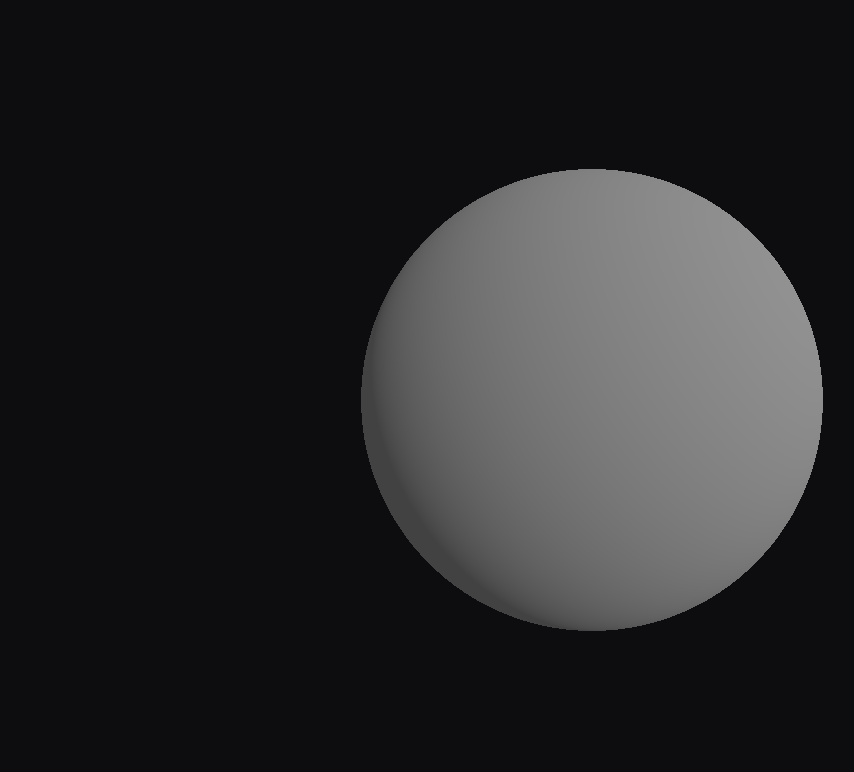
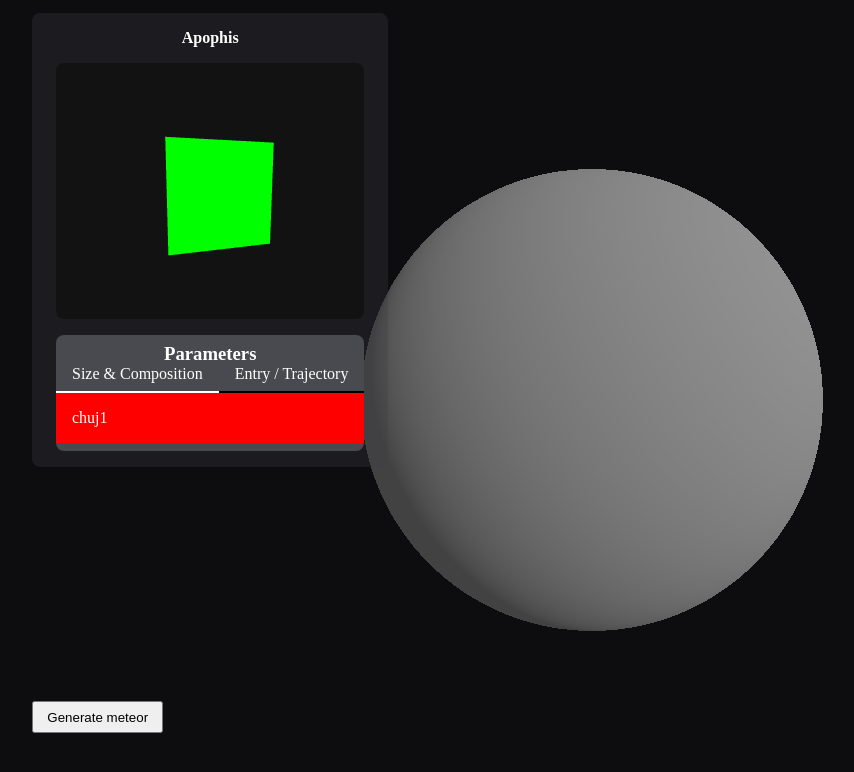
Before and after one commit to xSmilO/Nasa-space-apps-challenge-Radom, a website built with Vite: page index.html in a window 1280 px wide. Shown: the whole page, without its empty margins (48-902 px from the left). Built offline with nearby package versions, Linux system fonts and the light colour scheme; animation ran at ten frames a second.

Commit message:
adding meteor creator

```diff
--- a/index.html
+++ b/index.html
@@ -1,12 +1,43 @@
 <!DOCTYPE html>
 <html lang="en">
+
 <head>
     <meta charset="UTF-8" />
     <meta name="viewport" content="width=device-width, initial-scale=1.0" />
     <link rel="stylesheet" href="/src/style.css" />
     <title>Dobra nazwa apki dayuuum</title>
 </head>
+
 <body>
+    <button type="button" class="meteor-btn">Generate meteor</button>
+    <div class="meteor-creator">
+        <h2>Apophis</h2>
+        <div class="display">
+        </div>
+        <div class="parameters">
+            <h3>Parameters</h3>
+            <div class="categories">
+                <div class="category active" id="size-category">
+                    Size & Composition
+                </div>
+
+                <div class="category" id="entry-category">
+                    Entry / Trajectory
+                </div>
+            </div>
+
+            <div class="inputs">
+                <div class="variant" id="size-inputs">
+                    chuj1
+                </div>
+                <div class="variant" id="entry-inputs">
+                    penis
+                </div>
+            </div>
+
+        </div>
+    </div>
     <script type="module" src="/src/main.ts"></script>
 </body>
+
 </html>
--- a/src/core/engine.ts
+++ b/src/core/engine.ts
@@ -1,17 +1,24 @@
 import { Camera, Scene, SRGBColorSpace, TextureLoader, WebGLRenderer } from "three";
 import { OrbitControls } from "three/examples/jsm/Addons.js";
+import MeteorCreator from "../ui/MeteeorCreator";
 
 export class Engine {
   private renderer: WebGLRenderer;
   private textures: TextureLoader;
   private controls?: OrbitControls;
+  private meteorCreator: MeteorCreator
 
   constructor(scene: Scene, camera: Camera, animator?: (time: DOMHighResTimeStamp, frame: XRFrame) => void) {
     this.renderer = new WebGLRenderer();
     this.textures = new TextureLoader();
+    this.meteorCreator = new MeteorCreator();
+    this.meteorCreator.enable();
 
     this.renderer.setSize(window.innerWidth, window.innerHeight);
     this.renderer.setAnimationLoop((time: DOMHighResTimeStamp, frame: XRFrame) => {
+      if (this.meteorCreator.active)
+        this.meteorCreator.render();
+
       this.renderer.render(scene, camera);
       if (animator != undefined) {
         animator(time, frame);
--- a/src/earth.ts
+++ b/src/earth.ts
@@ -21,7 +21,8 @@ export class Earth extends Mesh {
 
     this.customTexture.colorSpace = SRGBColorSpace;
 
-    this.rotation.order = "YXZ";
+    this.rotation.set(0, -1.57, 0);
+    // this.rotation.order = "YXZ";
   }
 
   public setRotationFromGeolocalization(): void {
--- a/src/style.css
+++ b/src/style.css
@@ -1,6 +1,13 @@
+* {
+  padding: 0;
+  margin: 0;
+  box-sizing: border-box;
+}
+
 body {
   background-color: #0d0d0f;
   margin: 0;
+  position: relative;
 }
 
 div#radar {
@@ -12,3 +19,84 @@ div#radar {
   left: calc(100% - 450px);
   top: calc(100% - 350px);
 }
+
+.meteor-btn {
+  padding: 0.5em 1em;
+  position: absolute;
+  bottom: 5em;
+  left: 6em;
+}
+
+.meteor-creator {
+  background-color: #40424750;
+  color: white;
+  position: absolute;
+  border-radius: 0.5em;
+  left: 5em;
+  top: 30%;
+  transform: translate(0, -50%);
+  padding: 16px 24px;
+  display: flex;
+  flex-direction: column;
+  gap: 1em;
+}
+
+.meteor-creator h2 {
+  text-align: center;
+  font-size: 1em;
+}
+
+.meteor-creator .display {
+  width: 100%;
+  height: 16em;
+  background-color: #121212;
+  border-radius: 0.5em;
+}
+
+.meteor-creator .categories {
+  display: flex;
+}
+
+.parameters {
+  border-radius: 0.5em;
+  background-color: #494A50;
+  padding: 0.5em 0;
+}
+
+.parameters h3 {
+  text-align: center;
+}
+
+.parameters .categories .category {
+  padding: 0px 1em;
+  padding-bottom: 0.5em;
+  border-bottom: 2px solid black;
+  cursor: pointer;
+  transition: border-bottom 0.5s ease;
+}
+
+.parameters .categories .category.active {
+  border-bottom: 2px solid white;
+}
+
+.parameters .inputs {
+  width: 100%;
+  background-color: red;
+  display: flex;
+  overflow: hidden;
+}
+
+.parameters .inputs .variant {
+  width: 100%;
+  flex-shrink: 0;
+  transition: transform 0.5s ease;
+  padding: 1em
+}
+
+.parameters .inputs:has(#size-inputs.active) .variant {
+  transform: translate(0);
+}
+
+.parameters .inputs:has(#entry-inputs.active) .variant {
+  transform: translate(-100%);
+}
--- /dev/null
+++ b/src/ui/MeteeorCreator.ts
@@ -0,0 +1,91 @@
+import { AmbientLight, BoxGeometry, Mesh, MeshBasicMaterial, PerspectiveCamera, Scene, WebGLRenderer } from "three";
+
+
+export default class MeteorCreator {
+    private _active: boolean;
+
+    private scene!: Scene;
+    private camera!: PerspectiveCamera;
+    private canvas: HTMLDivElement | null;
+    private renderer!: WebGLRenderer;
+    private meteor: Mesh;
+    private categories: NodeListOf<HTMLDivElement> | null;
+
+    constructor() {
+        this._active = false;
+        this.fetchHTMLElements()
+
+        if (!this.canvas) throw new Error("MeteorCreator: .meteor-creator .display doesn't not exist");
+
+        this.scene = new Scene();
+        this.camera = new PerspectiveCamera(75, this.canvas.clientWidth / this.canvas.clientHeight, 0.1, 1000);
+        this.renderer = new WebGLRenderer({ antialias: true, alpha: true });
+        this.renderer.setSize(this.canvas.clientWidth, this.canvas.clientHeight);
+
+        this.canvas.appendChild(this.renderer.domElement);
+
+        const geometry = new BoxGeometry(1, 1, 1);
+        const light = new AmbientLight(0xffffff);
+        const material = new MeshBasicMaterial({ color: 0x00ff00 });
+        this.meteor = new Mesh(geometry, material);
+
+        this.scene.add(this.meteor);
+        this.scene.add(light);
+
+        this.camera.position.z = 2;
+    }
+
+    public render(): void {
+        this.meteor.rotation.x += 0.002;
+        this.meteor.rotation.y += 0.005;
+
+        this.renderer.render(this.scene, this.camera);
+    }
+
+    public enable(): void {
+        this._active = true;
+    }
+
+    public disable(): void {
+        this._active = false;
+    }
+
+    get active(): boolean {
+        return this._active;
+    }
+
+    fetchHTMLElements(): void {
+        this.canvas = document.querySelector<HTMLDivElement>(".meteor-creator .display");
+
+        // parameters categories
+        this.categories = document.querySelectorAll(".meteor-creator .parameters .categories .category");
+        const inputs = document.querySelectorAll(".meteor-creator .parameters .inputs .variant");
+
+        console.log(inputs.item(0))
+
+        if (this.categories) {
+            this.categories.forEach(category => {
+                category.addEventListener("click", () => {
+                    this.categories!.forEach(elem => {
+                        elem.classList.remove("active");
+                    })
+                    category.classList.add("active");
+
+                    inputs.forEach(inputCategory => {
+                        inputCategory.classList.remove("active");
+                    })
+
+                    switch (category.id) {
+                        case "size-category":
+                            inputs.item(0).classList.add("active");
+                            break;
+                        case "entry-category":
+                            inputs.item(1).classList.add("active");
+                            break;
+                    }
+                })
+            });
+        }
+
+    }
+}
--- a/vite.config.js
+++ /dev/null
@@ -1,16 +0,0 @@
-import { defineConfig } from "vite";
-
-export default defineConfig({
-    server: {
-        configureServer(server) {
-            server.middlewares.use((req, res, next) => {
-                if (req.url === "/earth_view") {
-                    res.writeHead(302, { Location: '/earth_view.html' })
-                    res.end();
-                    return
-                }
-                next();
-            })
-        }
-    }
-})
```
Also changed, not shown: public/earth_view.html (+6 -3 lines), src/main.ts (+0 -8 lines), assets/models/asteroid_model_0.obj (added), src/objects/meteor.ts (added). Lines whose indentation alone changed are shown as unchanged.
